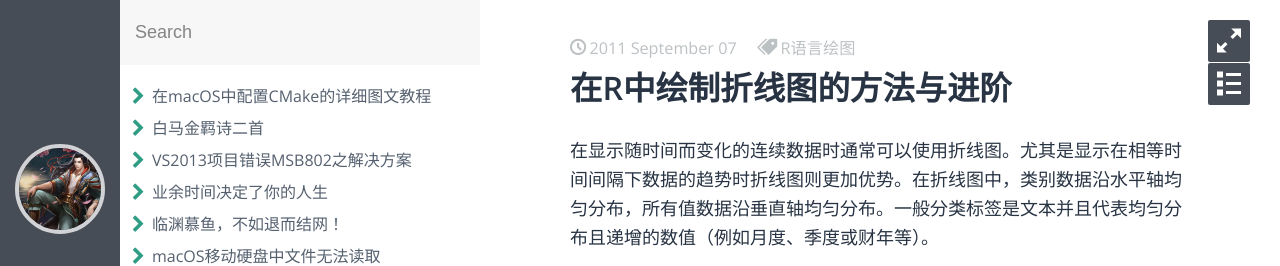
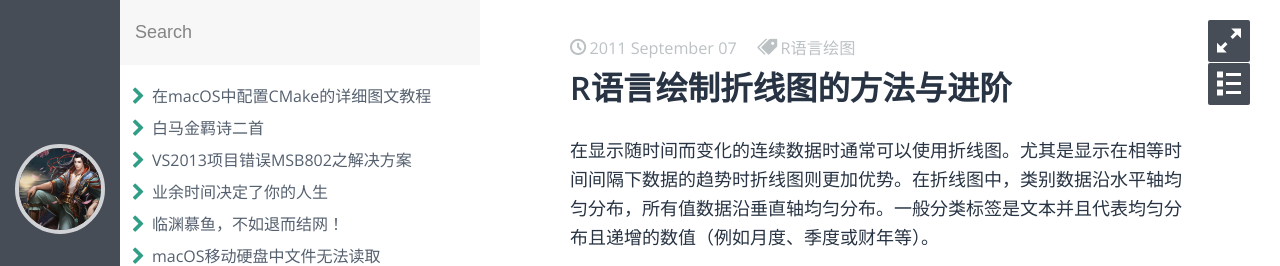
Before and after one commit to fzuo/baimafujinji, a Jekyll site: the page built from _posts/tool/2011-09-07-r-plot-line-graph.md, in a window 1280 px wide. Shown: the top 266 px of the page. Built offline with Jekyll 4.4.1, drawn with Linux system fonts in a browser that asks for light colours; some web fonts are replaced.

Commit message:
Update 2011-09-07-r-plot-line-graph.md

```diff
--- a/_posts/tool/2011-09-07-r-plot-line-graph.md
+++ b/_posts/tool/2011-09-07-r-plot-line-graph.md
@@ -1,6 +1,6 @@
 ---
 layout: post
-title: 在R中绘制折线图的方法与进阶
+title: R语言绘制折线图的方法与进阶
 category: 技巧与工具
 tags: R语言绘图
 keywords: R,绘图
```
